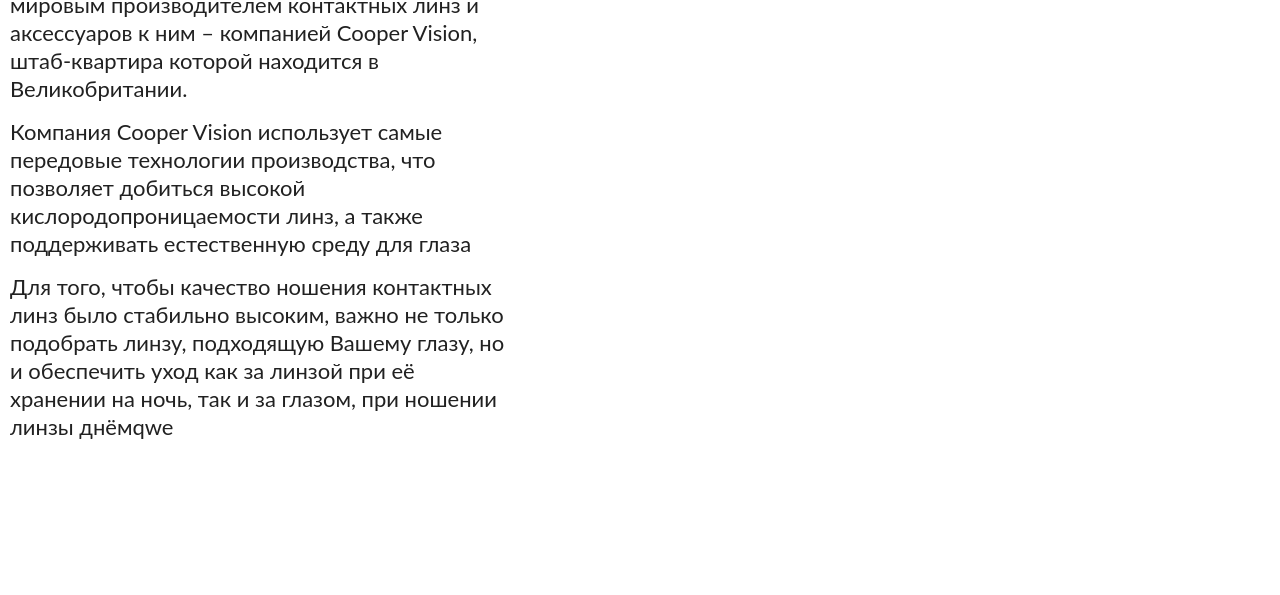
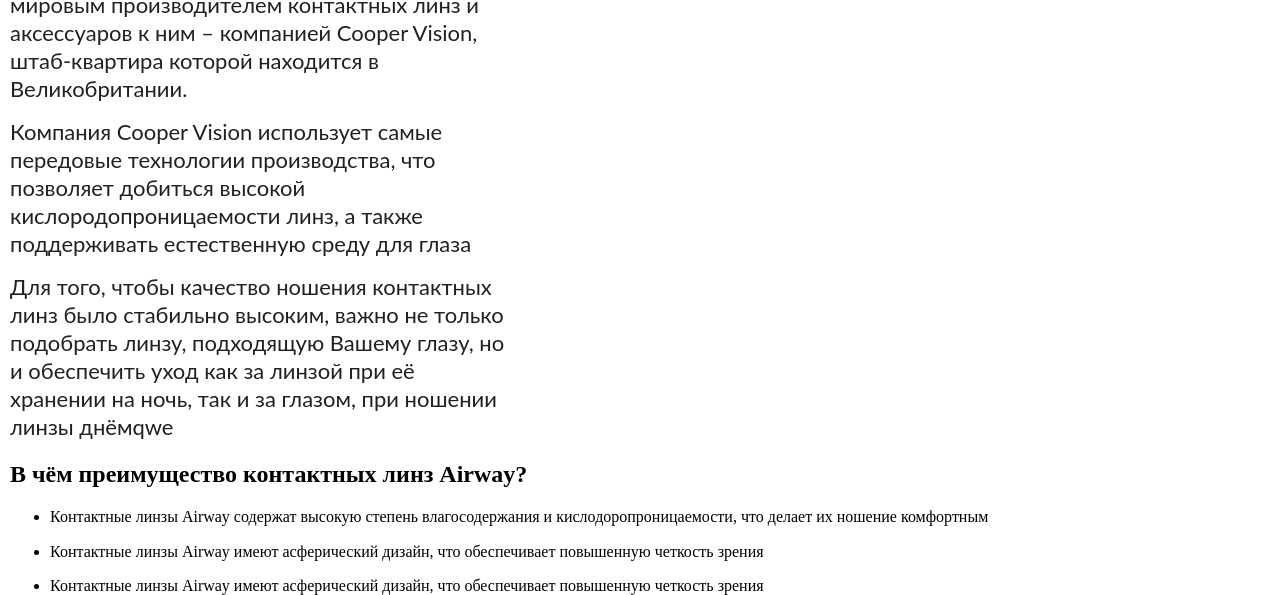
Before and after one commit to Umorph/myAirwaySite, a website: page #src/index.html in a window 1280 px wide. Shown: the part 5383-5978 px from the top of the page. Before the commit the page ends 5824 px from the top, so only its background shows below. Drawn offline with nearby package versions, Linux system fonts and the light colour scheme; files that its build step writes are made by us from their sources; a web font is replaced by a local one.

Commit message:
Добавляет разметку для блока с преимуществами

```diff
--- a/#src/index.html
+++ b/#src/index.html
@@ -618,6 +618,26 @@
         <img class="description__item-image" src="img/description-small.webp" alt="Фото девушки">
       </picture>
     </section>
+    <section class="main-content__advantages advantages">
+      <h2 class="advantages__heading">В чём преимущество контактных линз Airway?</h2>
+      <ul class="advantages__list">
+        <li class="advantages__item advantages__item--water">
+          <p class="advantages__text">
+            Контактные линзы Airway содержат высокую степень влагосодержания и кислодоропроницаемости, что делает их ношение комфортным
+          </p>
+        </li>
+        <li class="advantages__item advantages__item--sphere">
+          <p class="advantages__text">
+            Контактные линзы Airway имеют асферический дизайн, что обеспечивает повышенную четкость зрения
+          </p>
+        </li>
+        <li class="advantages__item advantages__item--thumb">
+          <p class="advantages__text">
+            Контактные линзы Airway имеют асферический дизайн, что обеспечивает повышенную четкость зрения
+          </p>
+        </li>
+      </ul>
+    </section>
   </main>
   <script src="js/burger.min.js"></script>
 </body>
```
